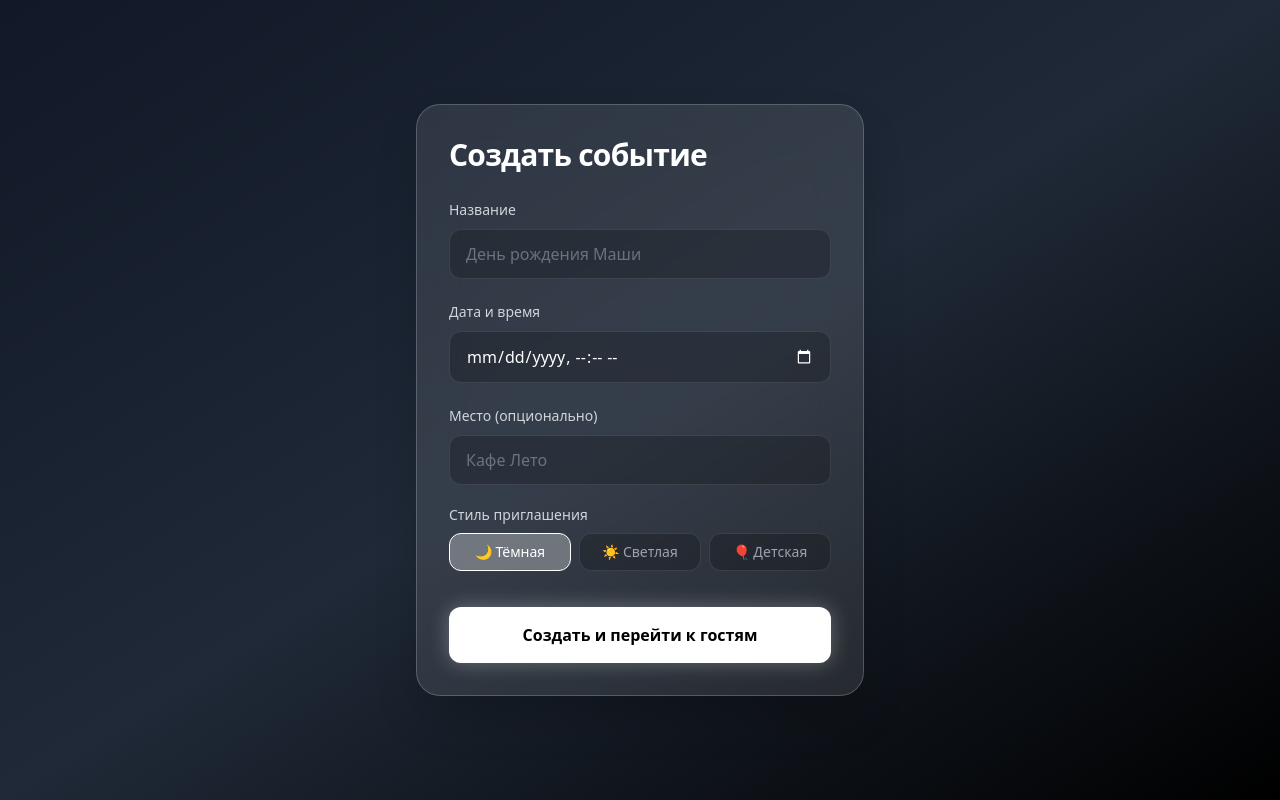
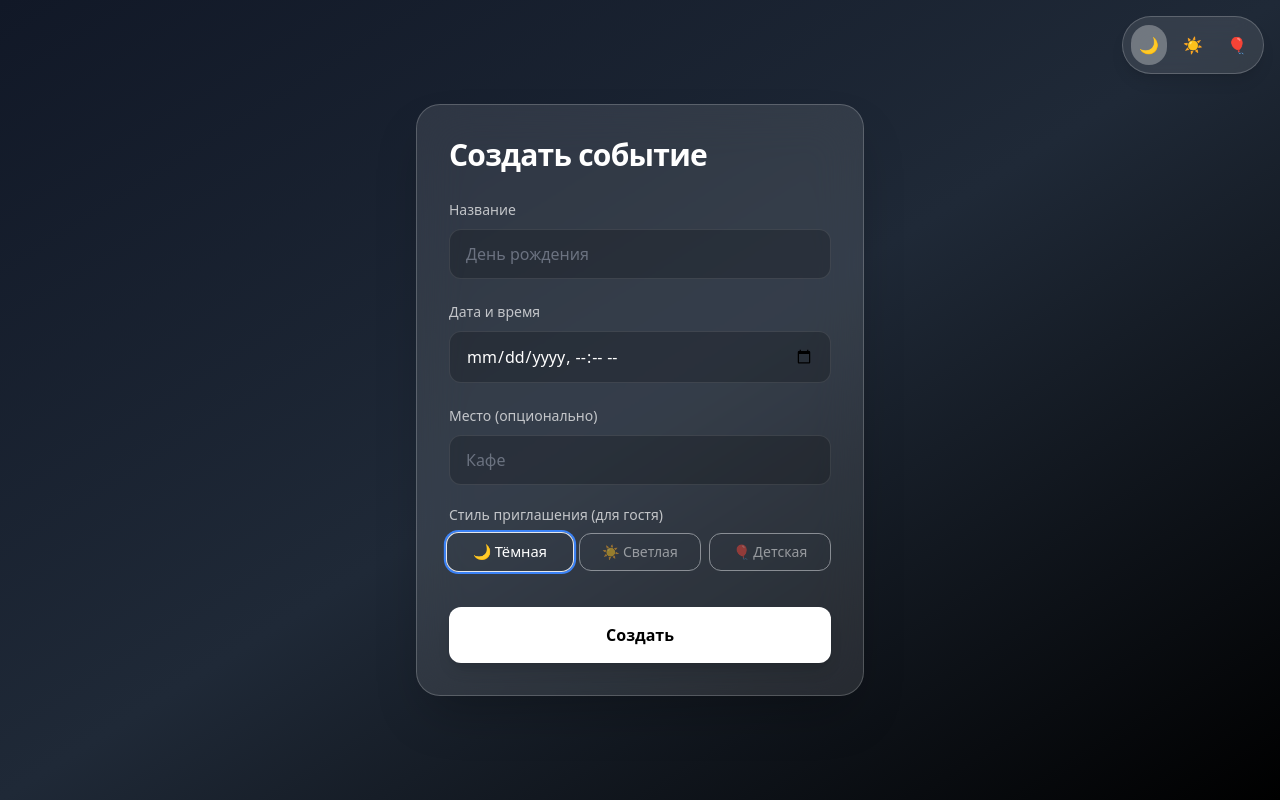
Before and after one commit to bug56rus/zovi-app, a Next.js app in the folder apps/web/: page /admin in a window 1280 px wide. Built offline with nearby package versions, Linux system fonts and the light colour scheme.

Commit message:
feat: add light and kids themes

```diff
--- a/apps/web/app/admin/[eventId]/page.tsx
+++ b/apps/web/app/admin/[eventId]/page.tsx
@@ -3,93 +3,68 @@
 import { useEffect, useState } from 'react';
 import { useParams } from 'next/navigation';
 import { playClick } from '../../utils/sound';
+import { useTheme } from '../../context/ThemeContext'; // ИМПОРТ
 
 export default function EventDashboard() {
   const { eventId } = useParams();
+  const { theme } = useTheme(); // ПОЛУЧАЕМ ТЕМУ
   const [data, setData] = useState<any>(null);
   const [loading, setLoading] = useState(true);
   const [generating, setGenerating] = useState(false);
   const [error, setError] = useState('');
 
+  // ... функции fetchEventData, generateInvite, deleteInvite, shareInvite, copyLink остаются без изменений ...
+
   const fetchEventData = async () => {
     const adminToken = localStorage.getItem(`admin_token_${eventId}`);
-    if (!adminToken) {
-      setError('У вас нет доступа к этому событию');
-      setLoading(false);
-      return;
-    }
-
+    if (!adminToken) { setError('Нет доступа'); setLoading(false); return; }
     try {
-      const res = await fetch(`${process.env.NEXT_PUBLIC_API_URL}/events/${eventId}`, {
-        headers: { 'X-Admin-Token': adminToken }
-      });
-      if (res.ok) {
-        const json = await res.json();
-        setData(json);
-      } else {
-        setError('Не удалось загрузить данные');
-      }
-    } catch (e) {
-      setError('Ошибка сети');
-    }
+      const res = await fetch(`${process.env.NEXT_PUBLIC_API_URL}/events/${eventId}`, { headers: { 'X-Admin-Token': adminToken } });
+      if (res.ok) setData(await res.json());
+      else setError('Ошибка данных');
+    } catch (e) { setError('Ошибка сети'); }
     setLoading(false);
   };
 
   useEffect(() => { fetchEventData(); }, [eventId]);
 
   const generateInvite = async () => {
-    playClick();
-    setGenerating(true);
+    playClick(); setGenerating(true);
     const adminToken = localStorage.getItem(`admin_token_${eventId}`);
-    try {
-      await fetch(`${process.env.NEXT_PUBLIC_API_URL}/events/${eventId}/invites`, {
-        method: 'POST',
-        headers: { 'Content-Type': 'application/json', 'X-Admin-Token': adminToken as string },
-        body: JSON.stringify({ count: 1 })
-      });
-      await fetchEventData();
-    } catch (e) {
-      alert('Ошибка при создании ссылки');
-    }
-    setGenerating(false);
+    await fetch(`${process.env.NEXT_PUBLIC_API_URL}/events/${eventId}/invites`, { method: 'POST', headers: { 'Content-Type': 'application/json', 'X-Admin-Token': adminToken as string }, body: JSON.stringify({ count: 1 }) });
+    await fetchEventData(); setGenerating(false);
   };
 
   const deleteInvite = async (inviteId: string) => {
-    if (!confirm('Удалить это приглашение?')) return;
+    if (!confirm('Удалить?')) return;
     playClick();
     const adminToken = localStorage.getItem(`admin_token_${eventId}`);
-    try {
-      await fetch(`${process.env.NEXT_PUBLIC_API_URL}/events/${eventId}/invites/${inviteId}`, {
-        method: 'DELETE',
-        headers: { 'X-Admin-Token': adminToken as string }
-      });
-      await fetchEventData();
-    } catch (e) {
-      alert('Ошибка при удалении');
-    }
+    await fetch(`${process.env.NEXT_PUBLIC_API_URL}/events/${eventId}/invites/${inviteId}`, { method: 'DELETE', headers: { 'X-Admin-Token': adminToken as string } });
+    await fetchEventData();
   };
 
   const shareInvite = async (inviteToken: string) => {
     playClick();
     const url = `${window.location.origin}/i/${inviteToken}`;
-    const text = `Приглашаю тебя на «${data.event.title}»! Подтверди участие по ссылке:`;
-
-    if (navigator.share) {
-      try { await navigator.share({ title: data.event.title, text, url }); } catch (err) {}
-    } else {
-      navigator.clipboard.writeText(url);
-      alert('Ссылка скопирована!');
-    }
+    const text = `Приглашаю тебя на «${data.event.title}»! Подтверди участие:`;
+    if (navigator.share) { try { await navigator.share({ title: data.event.title, text, url }); } catch (err) {} }
+    else { navigator.clipboard.writeText(url); alert('Скопировано!'); }
   };
 
   const copyLink = (inviteToken: string) => {
-    playClick();
-    navigator.clipboard.writeText(`${window.location.origin}/i/${inviteToken}`);
-    alert('Ссылка скопирована!');
+    playClick(); navigator.clipboard.writeText(`${window.location.origin}/i/${inviteToken}`); alert('Скопировано!');
   };
 
-  if (loading) return <div className="min-h-screen bg-black text-white flex items-center justify-center font-sans">Загрузка...</div>;
-  if (error) return <div className="min-h-screen bg-black text-red-500 flex items-center justify-center font-sans">{error}</div>;
+  // СТИЛИ ДЛЯ ПАНЕЛИ
+  const styles = {
+    classic: { bg: "bg-gradient-to-br from-gray-900 via-gray-800 to-black text-white", card: "bg-white/5 border-white/10", btnPrimary: "bg-white text-black", btnSecondary: "bg-white/10 hover:bg-white/20", textMuted: "text-gray-400" },
+    light: { bg: "bg-gradient-to-br from-gray-50 to-gray-200 text-gray-900", card: "bg-white/80 border-white shadow-sm", btnPrimary: "bg-blue-600 text-white", btnSecondary: "bg-gray-200 hover:bg-gray-300", textMuted: "text-gray-500" },
+    kids: { bg: "bg-gradient-to-br from-yellow-200 via-pink-200 to-indigo-200 text-indigo-900", card: "bg-white/60 border-2 border-white rounded-3xl shadow-sm", btnPrimary: "bg-indigo-500 text-white rounded-full", btnSecondary: "bg-white/50 hover:bg-white/80 rounded-full", textMuted: "text-indigo-700" }
+  };
+  const s = styles[theme] || styles.classic;
+
+  if (loading) return <div className={`min-h-screen flex items-center justify-center ${s.bg}`}>Загрузка...</div>;
+  if (error) return <div className="min-h-screen bg-red-500 flex items-center justify-center text-white">{error}</div>;
   if (!data) return null;
 
   const { event, invites } = data;
@@ -98,69 +73,49 @@ export default function EventDashboard() {
   const maybeCount = invites.filter((i: any) => i.status === 'maybe').length;
 
   return (
-    <main className="min-h-screen bg-gradient-to-br from-gray-900 via-gray-800 to-black text-white p-6 font-sans">
-      <div className="max-w-2xl mx-auto">
+    <main className={`min-h-screen p-6 font-sans transition-colors duration-500 ${s.bg}`}>
+      <div className="max-w-2xl mx-auto pt-10">
 
-        {/* Шапка */}
         <div className="mb-8">
           <h1 className="text-4xl font-bold tracking-tight mb-2">{event.title}</h1>
-          <p className="text-gray-400">📅 {new Date(event.dateTime).toLocaleString('ru-RU')}</p>
-          <p className="text-gray-400">📍 {event.location || 'Место не указано'}</p>
+          <p className={s.textMuted}>📅 {new Date(event.dateTime).toLocaleString('ru-RU')}</p>
+          <p className={s.textMuted}>📍 {event.location || 'Не указано'}</p>
         </div>
 
-        {/* Статистика (Жидкое стекло) */}
         <div className="grid grid-cols-3 gap-4 mb-8">
-          <div className="bg-green-500/20 backdrop-blur-md border border-green-500/30 p-4 rounded-2xl text-center">
-            <div className="text-3xl font-bold text-green-400">{goingCount}</div>
-            <div className="text-xs text-green-300 uppercase tracking-wider">Придут</div>
+          <div className={`p-4 rounded-2xl text-center border ${s.card}`}>
+            <div className="text-3xl font-bold text-green-500">{goingCount}</div>
+            <div className={`text-xs uppercase tracking-wider ${s.textMuted}`}>Придут</div>
           </div>
-          <div className="bg-yellow-500/20 backdrop-blur-md border border-yellow-500/30 p-4 rounded-2xl text-center">
-            <div className="text-3xl font-bold text-yellow-400">{maybeCount}</div>
-            <div className="text-xs text-yellow-300 uppercase tracking-wider">Не уверены</div>
+          <div className={`p-4 rounded-2xl text-center border ${s.card}`}>
+            <div className="text-3xl font-bold text-yellow-500">{maybeCount}</div>
+            <div className={`text-xs uppercase tracking-wider ${s.textMuted}`}>Не уверены</div>
           </div>
-          <div className="bg-red-500/20 backdrop-blur-md border border-red-500/30 p-4 rounded-2xl text-center">
-            <div className="text-3xl font-bold text-red-400">{notGoingCount}</div>
-            <div className="text-xs text-red-300 uppercase tracking-wider">Не придут</div>
+          <div className={`p-4 rounded-2xl text-center border ${s.card}`}>
+            <div className="text-3xl font-bold text-red-500">{notGoingCount}</div>
+            <div className={`text-xs uppercase tracking-wider ${s.textMuted}`}>Не придут</div>
           </div>
         </div>
 
-        <button onClick={generateInvite} disabled={generating}
-          className="w-full py-4 mb-8 bg-white text-black font-semibold rounded-2xl hover:scale-[1.02] active:scale-[0.98] transition-transform shadow-[0_0_20px_rgba(255,255,255,0.2)]">
+        <button onClick={generateInvite} disabled={generating} className={`w-full py-4 mb-8 font-semibold transition-transform hover:scale-[1.02] active:scale-[0.98] shadow-lg ${s.btnPrimary}`}>
           {generating ? 'Создаем...' : '+ Создать новую ссылку'}
         </button>
 
-        {/* Список гостей */}
         <h3 className="text-xl font-semibold mb-4">Ваши приглашения ({invites.length}):</h3>
         <div className="flex flex-col gap-3">
-          {invites.map((invite: any, index: number) => {
-            let statusIcon = '⏳';
-            if (invite.status === 'going') statusIcon = '✅';
-            if (invite.status === 'maybe') statusIcon = '🤔';
-            if (invite.status === 'not_going') statusIcon = '❌';
-
-            return (
-              <div key={invite.id} className="flex items-center justify-between bg-white/5 backdrop-blur-sm border border-white/10 p-4 rounded-2xl">
-                <div className="flex items-center gap-3">
-                  <strong className="text-lg">Гость #{index + 1}</strong>
-                  <span className="text-xl">{statusIcon}</span>
-                </div>
-                <div className="flex gap-2">
-                  <button onClick={() => copyLink(invite.inviteToken)}
-                    className="px-4 py-2 bg-white/10 rounded-xl hover:bg-white/20 active:scale-95 transition-all text-sm font-medium">
-                    📋 Копировать
-                  </button>
-                  <button onClick={() => shareInvite(invite.inviteToken)}
-                    className="px-4 py-2 bg-blue-500/80 rounded-xl hover:bg-blue-500 active:scale-95 transition-all text-sm font-medium">
-                    Поделиться ↗
-                  </button>
-                  <button onClick={() => deleteInvite(invite.id)}
-                    className="px-3 py-2 bg-red-500/20 text-red-400 rounded-xl hover:bg-red-500/40 active:scale-95 transition-all text-sm font-medium">
-                    Удалить
-                  </button>
-                </div>
+          {invites.map((invite: any, index: number) => (
+            <div key={invite.id} className={`flex items-center justify-between p-4 border transition-all ${s.card}`}>
+              <div className="flex items-center gap-3">
+                <strong>Гость #{index + 1}</strong>
+                <span>{invite.status === 'going' ? '✅' : invite.status === 'maybe' ? '🤔' : invite.status === 'not_going' ? '❌' : '⏳'}</span>
               </div>
-            );
-          })}
+              <div className="flex gap-2 text-sm">
+                <button onClick={() => copyLink(invite.inviteToken)} className={`px-3 py-2 font-medium transition-all active:scale-95 ${s.btnSecondary}`}>📋</button>
+                <button onClick={() => shareInvite(invite.inviteToken)} className={`px-3 py-2 font-medium transition-all active:scale-95 ${s.btnSecondary}`}>↗</button>
+                <button onClick={() => deleteInvite(invite.id)} className="px-3 py-2 bg-red-500/20 text-red-500 rounded-xl hover:bg-red-500/40 transition-all active:scale-95 font-medium">✕</button>
+              </div>
+            </div>
+          ))}
         </div>
       </div>
     </main>
--- a/apps/web/app/admin/page.tsx
+++ b/apps/web/app/admin/page.tsx
@@ -3,17 +3,13 @@
 import { useState } from 'react';
 import { useRouter } from 'next/navigation';
 import { playClick } from '../utils/sound';
+import { useTheme } from '../context/ThemeContext';
 
 export default function CreateEventPage() {
   const router = useRouter();
+  const { theme } = useTheme();
   const [loading, setLoading] = useState(false);
-  const [form, setForm] = useState({
-    title: '',
-    dateTime: '',
-    location: '',
-    description: '',
-    templateId: 'classic' // По умолчанию тёмная тема
-  });
+  const [form, setForm] = useState({ title: '', dateTime: '', location: '', description: '', templateId: 'classic' });
 
   const handleCreate = async (e: React.FormEvent) => {
     e.preventDefault();
@@ -25,66 +21,57 @@ export default function CreateEventPage() {
         headers: { 'Content-Type': 'application/json' },
         body: JSON.stringify(form)
       });
-
       if (res.ok) {
         const data = await res.json();
         localStorage.setItem(`admin_token_${data.event.id}`, data.adminToken);
         router.push(`/admin/${data.event.id}`);
-      } else {
-        alert('Ошибка при создании события');
-      }
-    } catch (error) {
-      alert('Ошибка сети');
-    }
+      } else alert('Ошибка при создании');
+    } catch (error) { alert('Ошибка сети'); }
     setLoading(false);
   };
 
+  // Стили для страницы создания
+  const styles = {
+    classic: { bg: "bg-gradient-to-br from-gray-900 via-gray-800 to-black text-white", card: "bg-white/10 border-white/20", input: "bg-black/20 border-white/10 text-white placeholder-gray-500", btn: "bg-white text-black" },
+    light: { bg: "bg-gradient-to-br from-gray-50 to-gray-200 text-gray-900", card: "bg-white/70 border-white shadow-xl", input: "bg-gray-100 border-gray-300 text-gray-900 placeholder-gray-400", btn: "bg-blue-600 text-white" },
+    kids: { bg: "bg-gradient-to-br from-yellow-200 via-pink-200 to-indigo-200 text-indigo-900", card: "bg-white/60 border-4 border-white shadow-xl rounded-[2.5rem]", input: "bg-white/50 border-indigo-200 text-indigo-900 placeholder-indigo-300", btn: "bg-indigo-500 text-white rounded-full" }
+  };
+
+  const s = styles[theme] || styles.classic;
+
   return (
-    <main className="min-h-screen bg-gradient-to-br from-gray-900 via-gray-800 to-black text-white p-6 flex items-center justify-center font-sans">
-      <div className="w-full max-w-md bg-white/10 backdrop-blur-xl border border-white/20 rounded-3xl p-8 shadow-2xl">
+    <main className={`min-h-screen p-6 flex items-center justify-center font-sans transition-colors duration-500 ${s.bg}`}>
+      <div className={`w-full max-w-md backdrop-blur-xl border rounded-3xl p-8 shadow-2xl transition-all duration-500 ${s.card}`}>
         <h1 className="text-3xl font-bold mb-6 tracking-tight">Создать событие</h1>
 
         <form onSubmit={handleCreate} className="flex flex-col gap-5">
           <div>
-            <label className="text-sm text-gray-300">Название</label>
-            <input required type="text" value={form.title} onChange={e => setForm({...form, title: e.target.value})}
-              className="w-full mt-2 bg-black/20 border border-white/10 rounded-xl px-4 py-3 text-white placeholder-gray-500 focus:outline-none focus:border-white/40 transition-colors" placeholder="День рождения Маши" />
+            <label className="text-sm opacity-70">Название</label>
+            <input required type="text" value={form.title} onChange={e => setForm({...form, title: e.target.value})} className={`w-full mt-2 border rounded-xl px-4 py-3 focus:outline-none transition-colors ${s.input}`} placeholder="День рождения" />
+          </div>
+          <div>
+            <label className="text-sm opacity-70">Дата и время</label>
+            <input required type="datetime-local" value={form.dateTime} onChange={e => setForm({...form, dateTime: e.target.value})} className={`w-full mt-2 border rounded-xl px-4 py-3 focus:outline-none transition-colors ${s.input}`} />
+          </div>
+          <div>
+            <label className="text-sm opacity-70">Место (опционально)</label>
+            <input type="text" value={form.location} onChange={e => setForm({...form, location: e.target.value})} className={`w-full mt-2 border rounded-xl px-4 py-3 focus:outline-none transition-colors ${s.input}`} placeholder="Кафе" />
           </div>
 
           <div>
-            <label className="text-sm text-gray-300">Дата и время</label>
-            <input required type="datetime-local" value={form.dateTime} onChange={e => setForm({...form, dateTime: e.target.value})}
-              className="w-full mt-2 bg-black/20 border border-white/10 rounded-xl px-4 py-3 text-white focus:outline-none focus:border-white/40 transition-colors [color-scheme:dark]" />
-          </div>
-
-          <div>
-            <label className="text-sm text-gray-300">Место (опционально)</label>
-            <input type="text" value={form.location} onChange={e => setForm({...form, location: e.target.value})}
-              className="w-full mt-2 bg-black/20 border border-white/10 rounded-xl px-4 py-3 text-white placeholder-gray-500 focus:outline-none focus:border-white/40 transition-colors" placeholder="Кафе Лето" />
-          </div>
-
-          {/* ВЫБОР ТЕМЫ */}
-          <div>
-            <label className="text-sm text-gray-300 mb-2 block">Стиль приглашения</label>
+            <label className="text-sm opacity-70 mb-2 block">Стиль приглашения (для гостя)</label>
             <div className="flex gap-2">
-              <button type="button" onClick={() => { playClick(); setForm({...form, templateId: 'classic'}); }}
-                className={`flex-1 py-2 rounded-xl text-sm border transition-all ${form.templateId === 'classic' ? 'bg-white/30 border-white' : 'bg-black/20 border-white/10 text-gray-400'}`}>
-                🌙 Тёмная
-              </button>
-              <button type="button" onClick={() => { playClick(); setForm({...form, templateId: 'light'}); }}
-                className={`flex-1 py-2 rounded-xl text-sm border transition-all ${form.templateId === 'light' ? 'bg-white/30 border-white' : 'bg-black/20 border-white/10 text-gray-400'}`}>
-                ☀️ Светлая
-              </button>
-              <button type="button" onClick={() => { playClick(); setForm({...form, templateId: 'kids'}); }}
-                className={`flex-1 py-2 rounded-xl text-sm border transition-all ${form.templateId === 'kids' ? 'bg-white/30 border-white' : 'bg-black/20 border-white/10 text-gray-400'}`}>
-                🎈 Детская
-              </button>
+              {['classic', 'light', 'kids'].map((t) => (
+                <button key={t} type="button" onClick={() => { playClick(); setForm({...form, templateId: t}); }}
+                  className={`flex-1 py-2 rounded-xl text-sm border transition-all ${form.templateId === t ? 'ring-2 ring-blue-500 scale-105' : 'opacity-50'}`}>
+                  {t === 'classic' ? '🌙 Тёмная' : t === 'light' ? '☀️ Светлая' : '🎈 Детская'}
+                </button>
+              ))}
             </div>
           </div>
 
-          <button type="submit" disabled={loading}
-            className="mt-4 w-full py-4 bg-white text-black font-semibold rounded-xl hover:scale-[1.02] active:scale-[0.98] transition-transform shadow-[0_0_20px_rgba(255,255,255,0.3)]">
-            {loading ? 'Создаем...' : 'Создать и перейти к гостям'}
+          <button type="submit" disabled={loading} className={`mt-4 w-full py-4 font-semibold rounded-xl hover:scale-[1.02] active:scale-[0.98] transition-all shadow-lg ${s.btn}`}>
+            {loading ? 'Создаем...' : 'Создать'}
           </button>
         </form>
       </div>
--- /dev/null
+++ b/apps/web/app/components/ThemeSwitcher.tsx
@@ -0,0 +1,34 @@
+'use client';
+
+import { useTheme } from '../context/ThemeContext';
+import { playClick } from '../utils/sound';
+
+export default function ThemeSwitcher() {
+  const { theme, setTheme } = useTheme();
+
+  return (
+    <div className="fixed top-4 right-4 z-50 flex gap-2 p-2 bg-white/10 backdrop-blur-md border border-white/20 rounded-full shadow-lg">
+      <button
+        onClick={() => { playClick(); setTheme('classic'); }}
+        className={`p-2 rounded-full transition-all ${theme === 'classic' ? 'bg-white/30' : 'hover:bg-white/10'}`}
+        title="Тёмная тема"
+      >
+        🌙
+      </button>
+      <button
+        onClick={() => { playClick(); setTheme('light'); }}
+        className={`p-2 rounded-full transition-all ${theme === 'light' ? 'bg-white/30' : 'hover:bg-white/10'}`}
+        title="Светлая тема"
+      >
+        ☀️
+      </button>
+      <button
+        onClick={() => { playClick(); setTheme('kids'); }}
+        className={`p-2 rounded-full transition-all ${theme === 'kids' ? 'bg-white/30' : 'hover:bg-white/10'}`}
+        title="Детская тема"
+      >
+        🎈
+      </button>
+    </div>
+  );
+}
--- /dev/null
+++ b/apps/web/app/context/ThemeContext.tsx
@@ -0,0 +1,40 @@
+// apps/web/app/context/ThemeContext.tsx
+'use client';
+
+import { createContext, useContext, useEffect, useState } from 'react';
+
+type Theme = 'classic' | 'light' | 'kids';
+
+interface ThemeContextType {
+  theme: Theme;
+  setTheme: (theme: Theme) => void;
+}
+
+const ThemeContext = createContext<ThemeContextType>({
+  theme: 'classic',
+  setTheme: () => {},
+});
+
+export function ThemeProvider({ children }: { children: React.ReactNode }) {
+  const [theme, setThemeState] = useState<Theme>('classic');
+
+  useEffect(() => {
+    const savedTheme = localStorage.getItem('app_theme') as Theme;
+    if (savedTheme && ['classic', 'light', 'kids'].includes(savedTheme)) {
+      setThemeState(savedTheme);
+    }
+  }, []);
+
+  const setTheme = (newTheme: Theme) => {
+    setThemeState(newTheme);
+    localStorage.setItem('app_theme', newTheme);
+  };
+
+  return (
+    <ThemeContext.Provider value={{ theme, setTheme }}>
+      {children}
+    </ThemeContext.Provider>
+  );
+}
+
+export const useTheme = () => useContext(ThemeContext);
--- a/apps/web/app/layout.tsx
+++ b/apps/web/app/layout.tsx
@@ -1,21 +1,14 @@
 import type { Metadata, Viewport } from 'next';
 import './globals.css';
+import { ThemeProvider } from './context/ThemeContext';
+import ThemeSwitcher from './components/ThemeSwitcher';
 
 export const metadata: Metadata = {
   title: 'Зови | Приглашения на мероприятия',
   description: 'Создавай события и собирай друзей. Без сбора персональных данных.',
   manifest: '/manifest.webmanifest',
-  appleWebApp: {
-    capable: true,
-    statusBarStyle: 'default',
-    title: 'Зови',
-  },
-  // 👇 ДОБАВЛЯЕМ ЭТОТ БЛОК
-  icons: {
-    icon: '/icon-192x192.png',
-    shortcut: '/icon-192x192.png',
-    apple: '/icon-192x192.png',
-  },
+  appleWebApp: { capable: true, statusBarStyle: 'default', title: 'Зови' },
+  icons: { icon: '/icon-192x192.png', shortcut: '/icon-192x192.png', apple: '/icon-192x192.png' },
 };
 
 export const viewport: Viewport = {
@@ -25,14 +18,15 @@ export const viewport: Viewport = {
   maximumScale: 1,
 };
 
-export default function RootLayout({
-  children,
-}: {
-  children: React.ReactNode;
-}) {
+export default function RootLayout({ children }: { children: React.ReactNode }) {
   return (
     <html lang="ru">
-      <body>{children}</body>
+      <body>
+        <ThemeProvider>
+          <ThemeSwitcher />
+          {children}
+        </ThemeProvider>
+      </body>
     </html>
   );
 }
```
Also changed, not shown: 1 other file (tests, documents, lock files or other folders).
